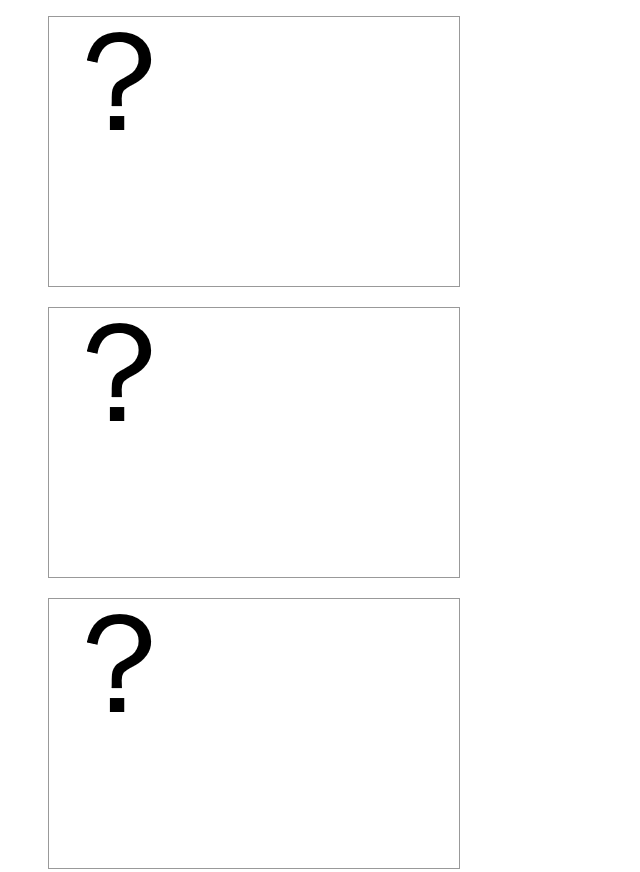
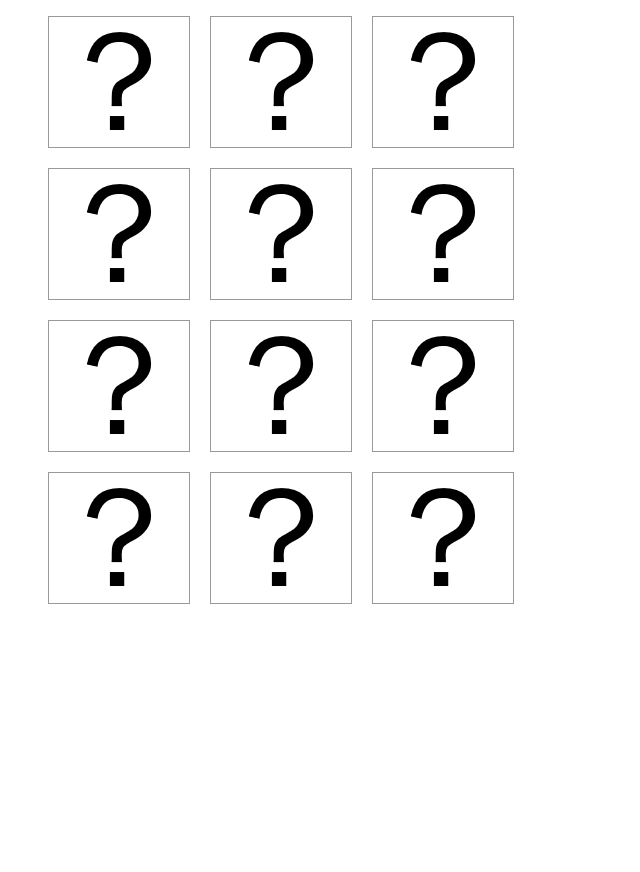
Before and after one commit to Kraloz/memotest, a plain HTML site: page index.html in a window 1280 px wide. Shown: the top 872 px of the page, without its empty margins (0-640 px from the left). After the commit the page ends 800 px from the top, so only its background shows below. Drawn offline with Linux system fonts and the light colour scheme.

Commit message:
minor changes
sizes changed again xd

```diff
--- a/css/style.css
+++ b/css/style.css
@@ -6,8 +6,8 @@
     float: left;
     margin: 0px 20px 20px 0px;
     border: solid 1px #999;
-    width: 410px;
-    height: 269px;
+    width: 140px;
+    height: 130px;
     display: block;
     cursor: pointer;
 }
```
Also changed, not shown: imagenes/anastasa.jpg, imagenes/bixbyita.jpg, imagenes/brucita.jpg, imagenes/calcedonia.jpg, imagenes/casiterita.jpg, imagenes/corindon.jpg.
